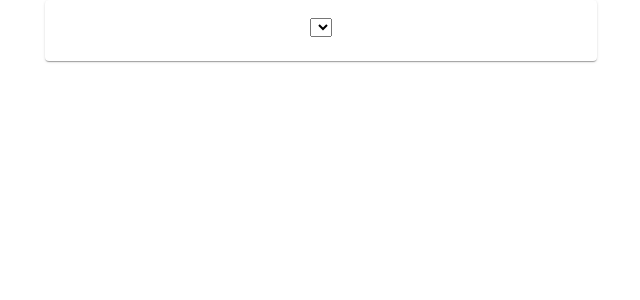
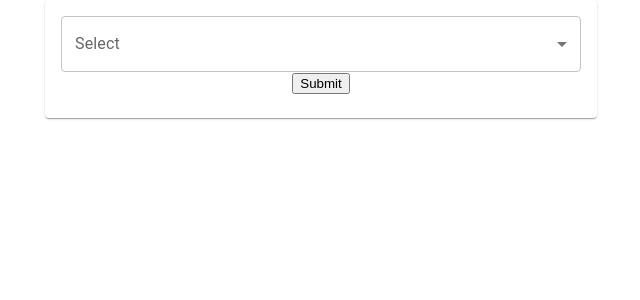
Before and after one commit to alexmarcus22/Eprints, a React (Create React App) app: page / in a window 1280 px wide. Shown: the top 300 px of the page, without its empty margins (319-959 px from the left). Built offline with nearby package versions, Linux system fonts and the light colour scheme.

Commit message:
wip form & added mui

```diff
--- a/package.json
+++ b/package.json
@@ -38,5 +38,8 @@
       "last 1 firefox version",
       "last 1 safari version"
     ]
+  },
+  "devDependencies": {
+    "yup": "^0.32.11"
   }
 }
--- a/src/App.js
+++ b/src/App.js
@@ -1,13 +1,16 @@
 import './App.css';
 import Form from './components/Form';
-import { Container } from '@mui/material'
+import { Container } from '@mui/material';
+import Box from '@mui/material/Box';
 
 function App() {
   return (
     <div className="App">
-      <Container maxWidth="sm">
-        <Form />
-      </Container>
+      <Box>
+        <Container maxWidth="sm">
+          <Form />
+        </Container>
+      </Box>
     </div>
   );
 }
--- a/src/components/Form.js
+++ b/src/components/Form.js
@@ -1,17 +1,55 @@
-import { Card, CardContent, Typography } from "@mui/material"
-import { Formik, Form, Field } from 'formik'
+import { Card, CardContent, Typography, } from "@mui/material"
+import { Formik, Form, Field, useFormik } from 'formik';
+import FormControl from '@mui/material/FormControl';
+import Select from '@mui/material/Select';
+import InputLabel from '@mui/material/InputLabel';
+import MenuItem from '@mui/material/MenuItem';
+import { object, mixed, string } from 'yup';
 
 
+const validationSchema = object({
+  select: string().ensure().required("Select is required!")
+})
+
 const FormComponent = () => {
+  const formik = useFormik({
+    initialValues: {
+      select: ''
+    },
+    validationSchema: validationSchema,
+    onSubmit: (values) => {
+      console.log(JSON.stringify(values));
+    }
+  });
+
   return (
     <Card>
       <CardContent>
-        <Formik>
-          <Form>
-            <Field as="select" name="type">
-            </Field>
-          </Form>
-        </Formik>
+        <form onSubmit={formik.handleSubmit}>
+          <FormControl fullWidth>
+            <InputLabel id="select-label" name="select">Select</InputLabel>
+            <Select
+              labelId="select-label"
+              id="select"
+              value={formik.values.select}
+              label="Type"
+              onChange={formik.handleChange}
+              name="select"
+              error={Boolean(formik.errors.select)}
+              helpertext={formik.errors.select}
+            >
+              <MenuItem value={'article'}>Article</MenuItem>
+              <MenuItem value={'client'}>Client</MenuItem>
+              <MenuItem value={'monograf'}>Monograf</MenuItem>
+            </Select>
+          </FormControl>
+          <button
+            type="submit"
+            className="btn btn-primary btn-block"
+          >
+            Submit
+          </button>
+        </form>
       </CardContent>
     </Card>
   )
```
Also changed, not shown: 1 other file (tests, documents, lock files or other folders).
